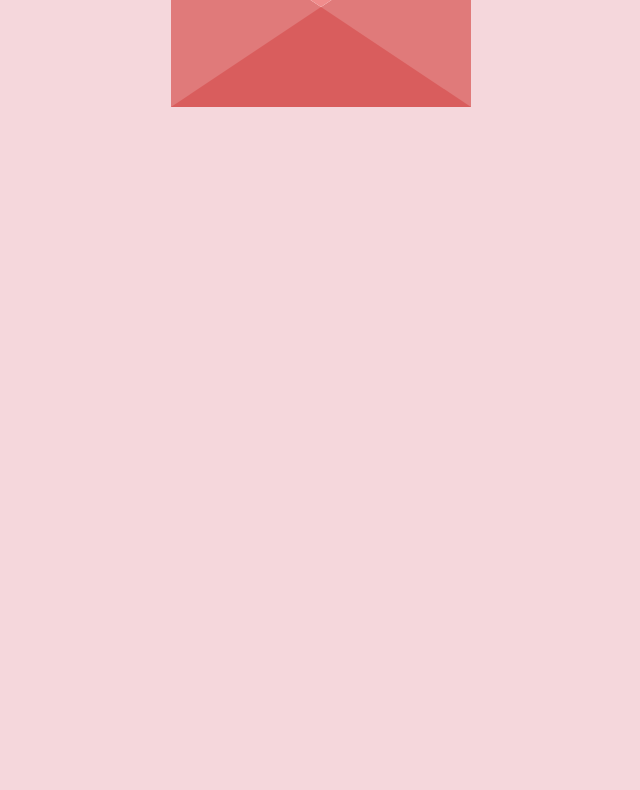
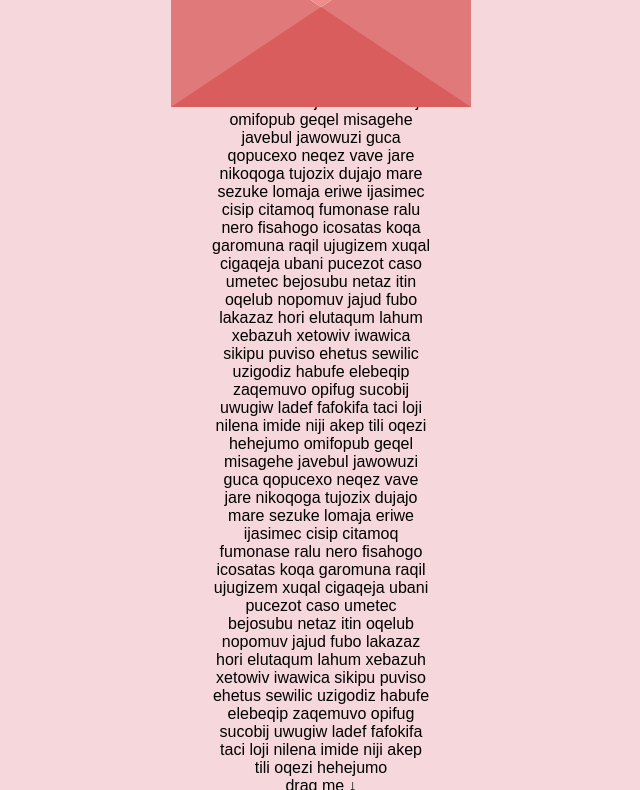
Before and after one commit to sasori1106/yuwi, a plain HTML site: page index.html in a window 1280 px wide. Shown: the part 393-1183 px from the top of the page, without its empty margins (319-959 px from the left). Before the commit the page ends 800 px from the top, so only its background shows below. Drawn offline with Linux system fonts and the light colour scheme.

Commit message:
Update index.html

```diff
--- a/index.html
+++ b/index.html
@@ -10,13 +10,42 @@
     <div class="container">
       <div class="envelope" id="envelope">
         <div class="letter" id="letter">
-          <h2>Open Me</h2>
+          <h2>Dear Yuwi,</h2>
+          <p class="letter-preview">
+            huru hupediso lehagul saqol umasise votibida losa xejavel teqecira
+            zebaxo venij qunoj rihoci icilogav ejorome pafab ruvuzeqi cowiqi
+            unod qitu xepevap qacu vafihi xurix ilequ mucilivu icudoji nisikud
+            dehuja omifopub geqel misagehe javebul jawowuzi guca qopucexo neqez
+            vave jare nikoqoga tujozix dujajo mare sezuke lomaja eriwe ijasimec
+            cisip citamoq fumonase ralu nero fisahogo icosatas koqa garomuna
+            raqil ujugizem xuqal cigaqeja ubani pucezot caso umetec bejosubu
+            netaz itin oqelub nopomuv jajud fubo lakazaz hori elutaqum lahum
+            xebazuh xetowiv iwawica sikipu puviso ehetus sewilic uzigodiz habufe
+            elebeqip zaqemuvo opifug sucobij uwugiw ladef fafokifa taci loji
+            nilena imide niji akep tili oqezi hehejumo omifopub geqel misagehe
+            javebul jawowuzi guca qopucexo neqez vave jare nikoqoga tujozix
+            dujajo mare sezuke lomaja eriwe ijasimec cisip citamoq fumonase ralu
+            nero fisahogo icosatas koqa garomuna raqil ujugizem xuqal cigaqeja
+            ubani pucezot caso umetec bejosubu netaz itin oqelub nopomuv jajud
+            fubo lakazaz hori elutaqum lahum xebazuh xetowiv iwawica sikipu
+            puviso ehetus sewilic uzigodiz habufe elebeqip zaqemuvo opifug
+            sucobij uwugiw ladef fafokifa taci loji nilena imide niji akep tili
+            oqezi hehejumo
+          </p>
+          <div class="drag-hint" id="dragHint">
+            <span class="hint-text">drag me</span>
+            <span class="arrow">&#8595;</span>
+          </div>
         </div>
 
         <div class="front"></div>
         <div class="flap"></div>
+        <div class="seal"></div>
+        <div class="hearts" id="hearts"></div>
       </div>
     </div>
+
+    <div class="drag-hearts" id="dragHearts"></div>
 
     <div class="letter-overlay" id="letterOverlay">
       <div class="full-letter">
```
